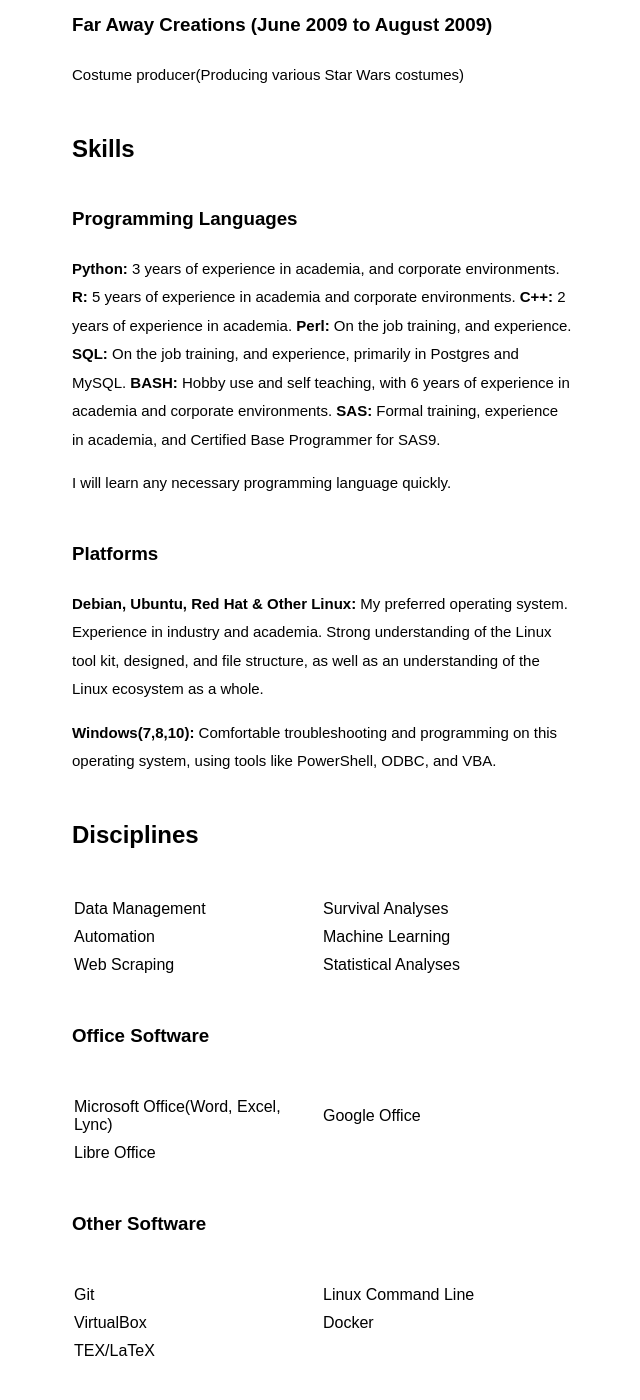
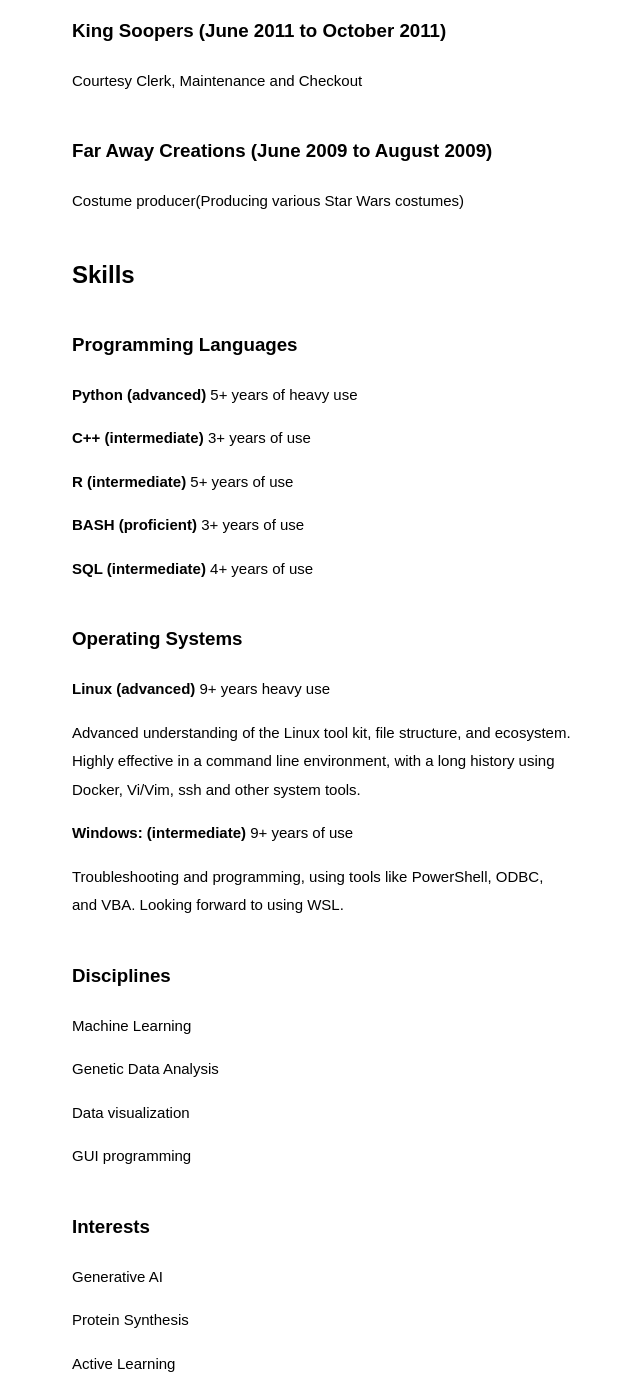
Before and after one commit to rmFlynn/rmflynn.github.io, a Jekyll site: the page built from _posts/2020-09-21-My-Resume.md, in a window 1280 px wide and 1400 px high, scrolled down 2634 px. Shown: the whole window, without its empty margins (318-958 px from the left). Built offline with Jekyll 4.4.1, drawn with Linux system fonts in a browser that asks for light colours; some web fonts are replaced; some of the changed text lies outside the part shown.

Commit message:
resume work 2

```diff
--- a/_posts/2020-09-21-My-Resume.md
+++ b/_posts/2020-09-21-My-Resume.md
@@ -10,22 +10,31 @@
 ## Education
 
 ### Masters of Computer Science
-GPA : 3.867
+GPA
+ : 3.867
+
 School
  : University of Colorado, Denver
+
 Concentration
  : Data Science in Biomedicine
+
 Time line
  : Thesis in progress, Graduating: Dec, 2020
 
 ### Bachelors of Science in Mathematic
-GPA : 3.53
+GPA
+ : 3.53
+
 School
  : Metropolitan State University of Denver
+
 Concentration
  : Probability and Statistics
+
 Minor
  : Chemistry
+
 Time line
  :  Graduated December 11, 2015
 
@@ -95,47 +104,56 @@
 
 ## Skills
 
-
 ### Programming Languages
 
-**Python:** 3 years of experience in academia, and corporate environments.
-**R:**      5 years of experience in academia and corporate environments.
-**C++:**    2 years of experience in academia.
-**Perl:**   On the job training, and experience.
-**SQL:**    On the job training, and experience, primarily in Postgres and MySQL.
-**BASH:**   Hobby use and self teaching, with 6 years of experience in academia and corporate environments.
-**SAS:**    Formal training, experience in academia, and Certified Base Programmer for SAS9.
+**Python (advanced)** 5+ years of heavy use
 
-I will learn any necessary programming language quickly.
+**C++ (intermediate)** 3+ years of use
 
-### Platforms
+**R (intermediate)** 5+ years of use
 
-**Debian, Ubuntu, Red Hat & Other Linux:** My preferred operating system. Experience in industry and
-academia. Strong understanding of the Linux tool kit, designed, and file structure, as well as an
-understanding of the Linux ecosystem as a whole.
+**BASH (proficient)** 3+ years of use
 
-**Windows(7,8,10):** Comfortable troubleshooting and programming on this operating system, using tools
-like PowerShell, ODBC, and VBA.
+**SQL (intermediate)** 4+ years of use
 
+### Operating Systems
 
-## Disciplines
+**Linux (advanced)** 9+ years heavy use
 
-| Data Management  |  Survival Analyses    |
-| Automation       |  Machine Learning     |
-| Web Scraping     |  Statistical Analyses |
+Advanced understanding of the Linux tool kit, file structure, and ecosystem. Highly effective in a command
+line environment, with a long history using Docker, Vi/Vim, ssh and other system tools.
 
+**Windows: (intermediate)** 9+ years of use
 
-### Office Software
+Troubleshooting and programming, using tools like PowerShell, ODBC, and VBA. Looking forward to using WSL.
 
-| Microsoft Office(Word, Excel, Lync) | Google Office |
-| Libre Office |  |
+### Disciplines
 
+Machine Learning
 
-### Other Software
+Genetic Data Analysis
 
-| Git        |  Linux Command Line |
-| VirtualBox |  Docker|
-| TEX/LaTeX  | |
+Data visualization
+
+GUI programming
+
+### Interests
+
+Generative AI
+
+Protein Synthesis
+
+Active Learning
+
+Speech Recognition
+
+Genetics
+
+Linux Development
+
+Guided Evolution
+
+Meta learning
 
 ## References
 
```
